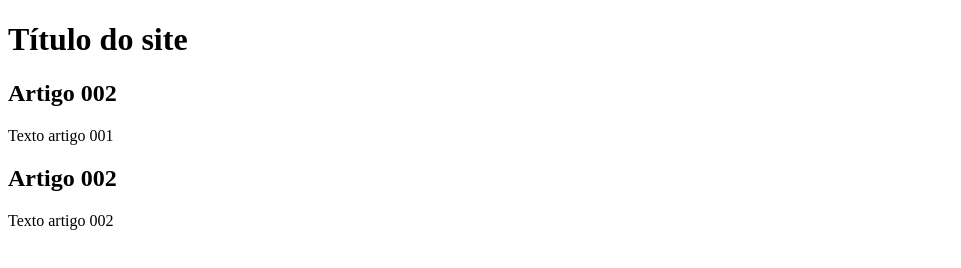
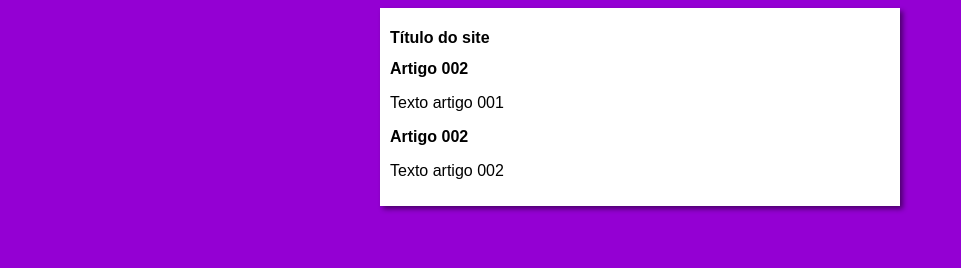
Before and after one commit to M1nhuk/projeto-site, a plain HTML site: page index.html in a window 1280 px wide. Shown: the whole page, without its empty margins (0-961 px from the left). Drawn offline with Linux system fonts and the light colour scheme.

Commit message:
Comecei o design
Adicionei uma nova parte do projeto na branch design

```diff
--- /dev/null
+++ b/estilos/style.css
@@ -0,0 +1,16 @@
+*{
+    font-family: Arial, Helvetica, sans-serif;
+    font-size: 16px;
+}
+
+body {
+    background-color: darkviolet;
+}
+
+main {
+    background-color: white;
+    width: 500px;
+    margin: auto;
+    padding: 10px;
+    box-shadow: 3px 3px 5px rgba(0, 0, 0, 0.485);
+}
--- a/index.html
+++ b/index.html
@@ -4,6 +4,7 @@
     <meta charset="UTF-8">
     <meta name="viewport" content="width=device-width, initial-scale=1.0">
     <title>Title site</title>
+    <link rel="stylesheet" href="estilos/style.css">
 </head>
 <body>
     <main>
```
